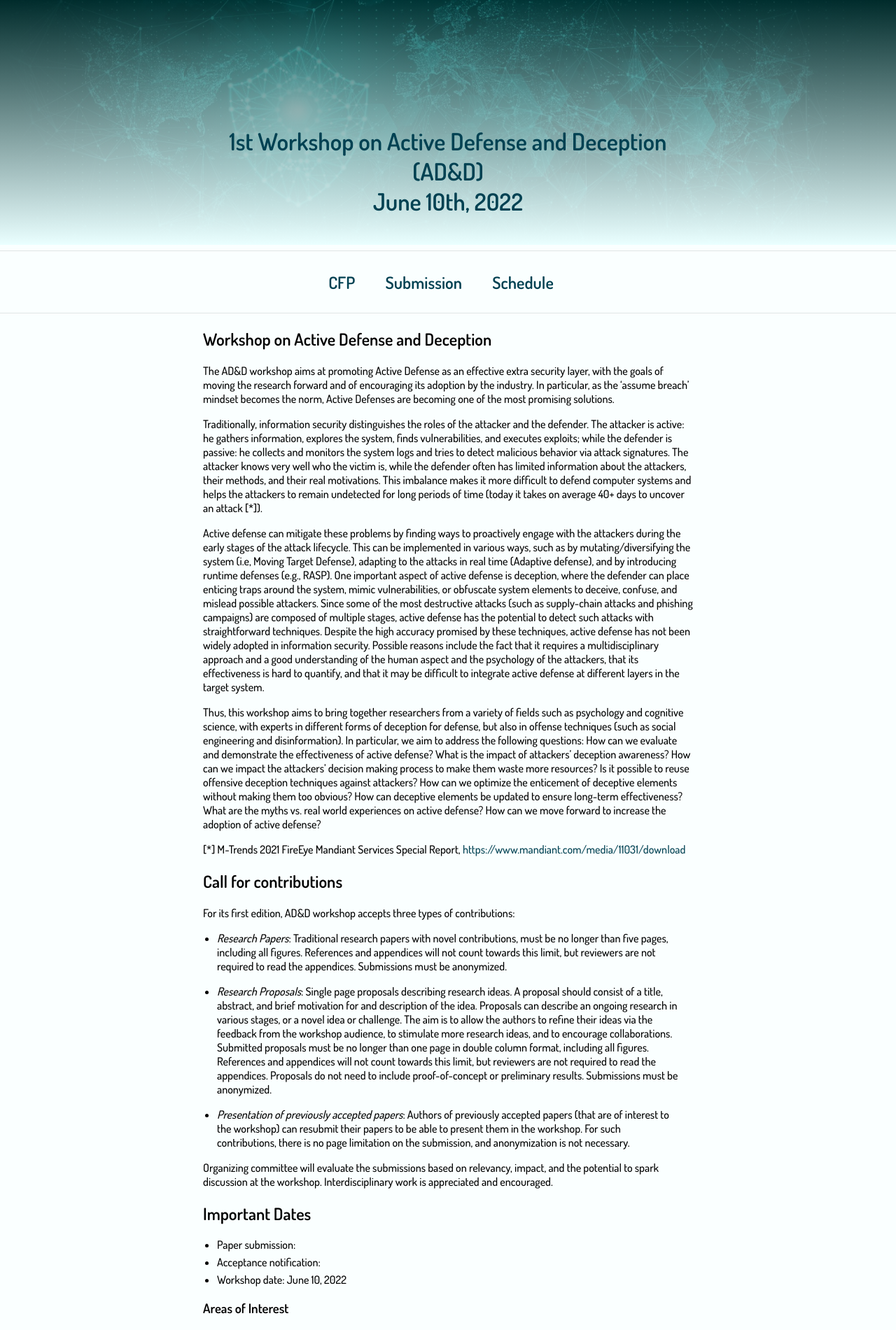
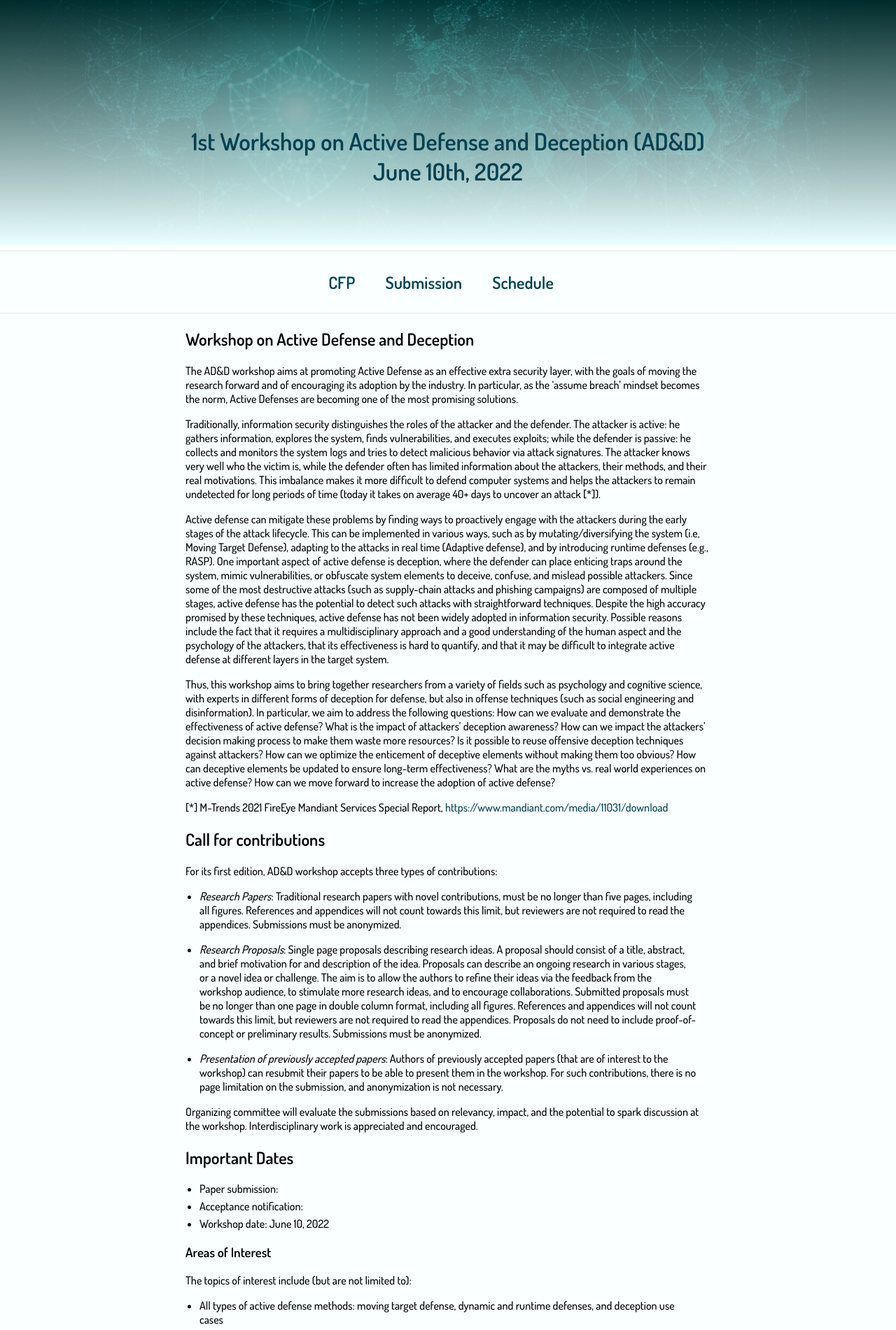
Before and after one commit to BillyPragSec/billypragsec.github.io, a Jekyll site: the page built from index.md, in a window 1280 px wide. Shown: the top 1901 px of the page at 70% size. Built offline with Jekyll 4.4.1, drawn with Linux system fonts in a browser that asks for light colours; our own code applies the rules of GitHub Pages for plain Markdown files.

Commit message:
Title width

```diff
--- a/_sass/vars.scss
+++ b/_sass/vars.scss
@@ -9,6 +9,6 @@ $image-size: 85px;
  * Build Variables, don't touch
  */
 
-$max-width: 700px;
+$max-width: 750px;
 $med-width: 600px;
 $small-width: 480px;
--- a/index.md
+++ b/index.md
@@ -105,7 +105,4 @@ Only the titles and abstracts of the accepted contributions will be made availab
 ### Publicity chair:
 * Billy Tsouvalas, _Stony Brook University_
 
-
-
-
 ---
```
Also changed, not shown: _layouts/default.html (line endings or trailing spaces).
